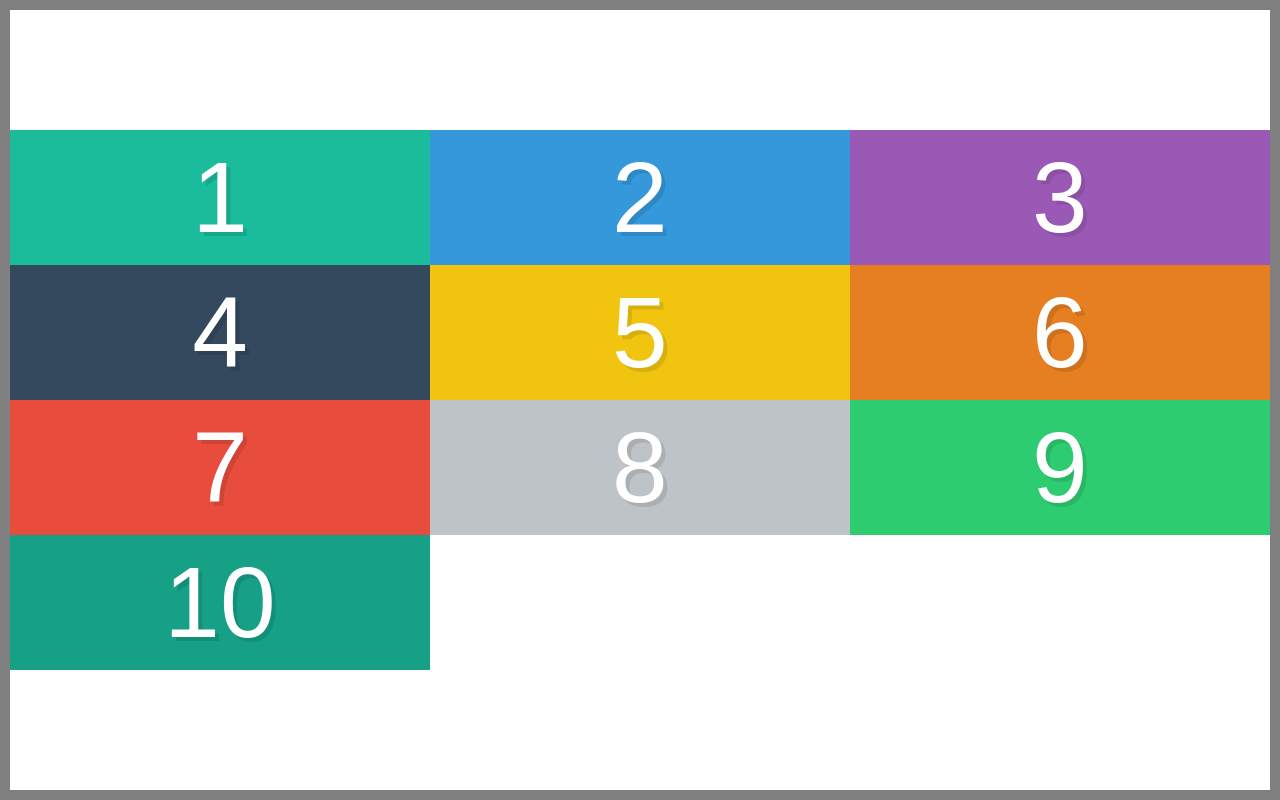
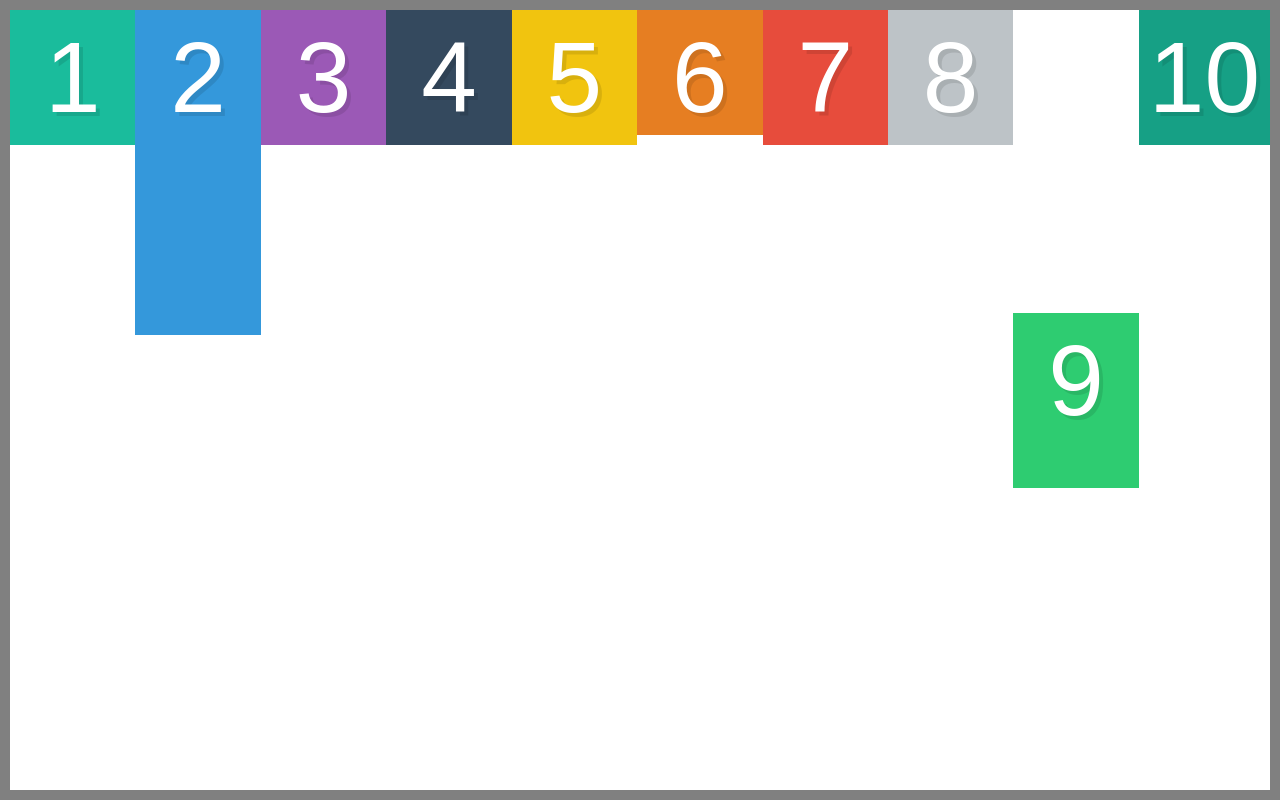
Before and after one commit to chandlera/flexbox, a website: page public/index.html in a window 1280 px wide. Drawn offline with Linux system fonts and the light colour scheme.

Commit message:
Video 9: align-self to align a single item in flex

```diff
--- a/public/style.css
+++ b/public/style.css
@@ -185,10 +185,23 @@ legend,button::-moz-focus-inner,input::-moz-focus-inner {
   display: flex;
   border: 10px solid gray;
   height: 100vh;
-  flex-wrap: wrap; /* needed for align-content */
-  align-content: center; /* aligns based off of cross axis */
+  align-items: flex-start;
+
 }
 
 .box {
   width: 33.33%;
 }
+
+.box2 {
+  padding-bottom: 200px;
+}
+
+.box6 {
+  padding-bottom: 0;
+}
+
+.box9 {
+  padding-bottom: 50px;
+  align-self: center;
+}
```
